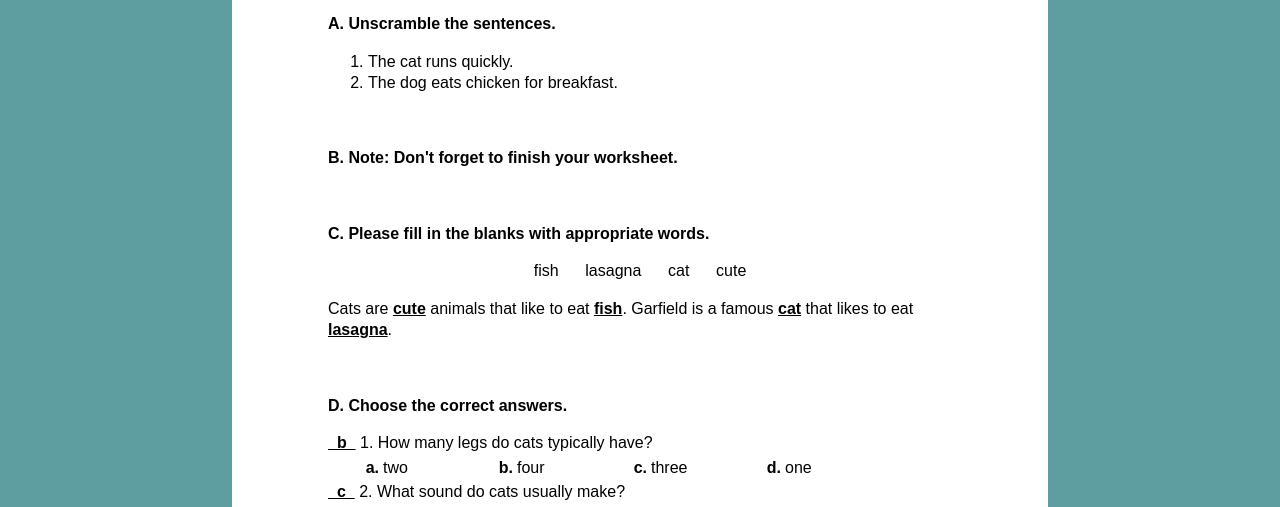
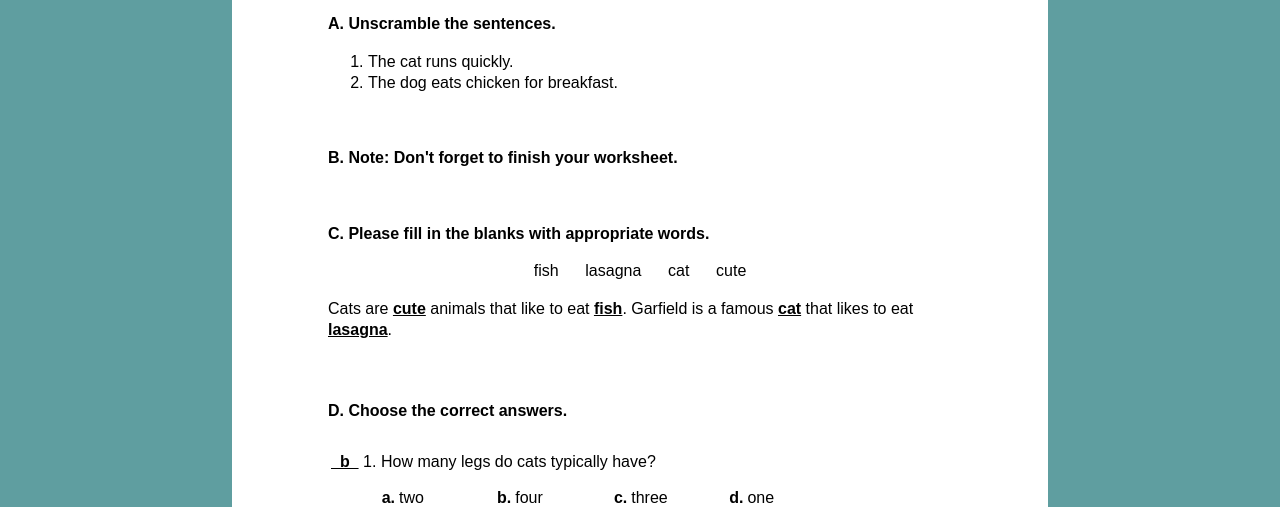
Before and after one commit to pauldelaq/teacher-tools, a plain HTML site: page index.html in a window 1280 px wide. Both pictures are taken after a click on the button 1184 px from the left and 29 px from the top of the page. Shown: the part 293-800 px from the top of the page. Drawn offline with Linux system fonts and the light colour scheme.

Commit message:
modified layout for multiple choice questions and matching (used tables and added buffer cell for better alignment), created class to simulate line height (since pasting often adds padding)

```diff
--- a/script.js
+++ b/script.js
@@ -275,6 +275,7 @@ function renderExerciseBlocks() {
 
         if (block.type === "word-matching") {
             const generatedPhrases = document.createElement("div");
+            generatedPhrases.classList.add("simulate-line-height");
 
             let hasHeading = false;
             if (block.data.heading) {
@@ -299,16 +300,28 @@ function renderExerciseBlocks() {
                 pairs.forEach((item, index) => {
                     const row = document.createElement("tr");
 
+                    const spaceAndNumber = document.createElement("td");
+                    spaceAndNumber.classList.add("space-and-number");
+                    spaceAndNumber.innerText = `___ ${index + 1}. `
+                    row.appendChild(spaceAndNumber);
+
                     const leftCell = document.createElement("td");
-                    leftCell.innerHTML = `___ ${index + 1}. ${item.left}`;
+                    leftCell.innerText = `${item.left}`;
+                    leftCell.classList.add("matching-left");
                     row.appendChild(leftCell);
 
+                    const letterCell = document.createElement("td");
+                    letterCell.classList.add("letter-cell");
+                    const letter = String.fromCharCode(97 + index);
+                    letterCell.innerHTML = `${letter}. `
+                    row.appendChild(letterCell);
+
                     const rightCell = document.createElement("td");
-                    const letter = String.fromCharCode(97 + index);
                     const option = options[index];
                     if (option) {
-                        rightCell.innerHTML = `<span class="bold">${letter}.</span> ${option.text}`;
+                        rightCell.innerText = `${option.text}`;
                     }
+                    rightCell.classList.add("matching-right");
                     row.appendChild(rightCell);
 
                     matchTable.appendChild(row);
@@ -329,16 +342,27 @@ function renderExerciseBlocks() {
                     // convert to a/b/c/d
                     const abcd = String.fromCharCode(97 + correctOptionIndex);
 
-                    leftCell.innerHTML = `<span class="underlined">&nbsp;&nbsp;${abcd}&nbsp;&nbsp;</span> ${index + 1}. ${item.left}`;
+                    const spaceAndNumber = document.createElement("td");
+                    spaceAndNumber.classList.add("space-and-number");
+                    spaceAndNumber.innerHTML = `<span class="underlined">&nbsp;&nbsp;${abcd}&nbsp;&nbsp;</span> ${index + 1}. `;
+                    row.appendChild(spaceAndNumber);
 
+                    leftCell.innerText = `${item.left}`;
+                    leftCell.classList.add("matching-left");
                     row.appendChild(leftCell);
 
+                    const letterCell = document.createElement("td");
+                    letterCell.classList.add("letter-cell");
+                    const letter = String.fromCharCode(97 + index);
+                    letterCell.innerHTML = `${letter}. `
+                    row.appendChild(letterCell);
+
                     const rightCell = document.createElement("td");
-                    const letter = String.fromCharCode(97 + index);
                     const option = options[index];
                     if (option) {
-                        rightCell.innerHTML = `<span class="bold">${letter}.</span> ${option.text}`;
+                        rightCell.innerText = `${option.text}`;
                     }
+                    rightCell.classList.add("matching-right");
                     row.appendChild(rightCell);
 
                     matchTable.appendChild(row);
@@ -459,6 +483,7 @@ function renderExerciseBlocks() {
 
         if (block.type === "multiple-choice-question") {
             const generatedMCQsContainer = document.createElement("div");
+            generatedMCQsContainer.classList.add("simulate-line-height");
 
             let hasHeading = false;
             if (block.data.heading) {
@@ -481,29 +506,50 @@ function renderExerciseBlocks() {
                 questionsToRender.forEach((question, index) => {
                     const generatedQuestionItem = document.createElement("div");
 
-                    generatedQuestionItem.textContent = `___ ${index + 1}. ${question.prompt}`;
-
-                    generatedChoicesTable = document.createElement("table");
+                    // Single table for question + choices
+                    const generatedChoicesTable = document.createElement("table");
                     generatedChoicesTable.classList.add("multiple-choice-options");
 
+                    // ----- First row: space-and-number + question -----
+                    const questionRow = document.createElement("tr");
+
+                    const spaceAndNumber = document.createElement("td");
+                    spaceAndNumber.classList.add("space-and-number");
+                    spaceAndNumber.textContent = `___ ${index + 1}. `;
+                    questionRow.appendChild(spaceAndNumber);
+
+                    // Compute how many columns the choices will use
+                    const choiceCols = question.choices.length * 2; // letter + text per choice
+
+                    const questionText = document.createElement("td");
+                    questionText.colSpan = choiceCols;
+                    questionText.textContent = `${question.prompt}`;
+                    questionRow.appendChild(questionText);
+
+                    generatedChoicesTable.appendChild(questionRow);
+
+                    // ----- Second row: buffer cell + all choices in one row -----
                     const generatedChoiceRow = document.createElement("tr");
 
-                    question.choices.forEach((choice, index) => {
+                    const bufferCell = document.createElement("td");
+                    bufferCell.classList.add("buffer-cell");
+                    generatedChoiceRow.appendChild(bufferCell);
+
+                    question.choices.forEach((choice, choiceIndex) => {
                         const letterCell = document.createElement("td");
                         letterCell.classList.add("letter-cell");
-                        const letter = String.fromCharCode(97 + index);
-
+                        const letter = String.fromCharCode(97 + choiceIndex);
                         letterCell.innerHTML = `${letter}.`;
                         generatedChoiceRow.appendChild(letterCell);
 
                         const generatedChoiceText = document.createElement("td");
                         generatedChoiceText.classList.add("choice-cell");
-                        generatedChoiceText.textContent = `${choice}`
-
+                        generatedChoiceText.textContent = `${choice}`;
                         generatedChoiceRow.appendChild(generatedChoiceText);
                     });
 
                     generatedChoicesTable.appendChild(generatedChoiceRow);
+
                     generatedQuestionItem.appendChild(generatedChoicesTable);
                     generatedMCQsText.appendChild(generatedQuestionItem);
                     generatedMCQsContainer.appendChild(generatedMCQsText);
@@ -514,36 +560,60 @@ function renderExerciseBlocks() {
                 questionsToRender.forEach((question, index) => {
                     const generatedQuestionItem = document.createElement("div");
 
+                    // Single table for question + choices (answer key view)
+                    const generatedChoicesTable = document.createElement("table");
+                    generatedChoicesTable.classList.add("multiple-choice-options");
+                    generatedMCQsContainer.classList.add("simulate-line-height");
+
                     const correctIndex = Number(question.correctIndex);
                     const abcd = String.fromCharCode(97 + correctIndex);
-                    generatedQuestionItem.innerHTML = `<span class="underlined">&nbsp;&nbsp;${abcd}&nbsp;&nbsp;</span> ${index + 1}. ${question.prompt}`;
 
-                    generatedChoicesTable = document.createElement("table");
-                    generatedChoicesTable.classList.add("multiple-choice-options");
+                    // ----- First row: underlined correct letter + number + question -----
+                    const questionRow = document.createElement("tr");
 
+                    const spaceAndNumber = document.createElement("td");
+                    spaceAndNumber.classList.add("space-and-number");
+                    // underline the correct letter, then show the number
+                    spaceAndNumber.innerHTML =
+                        `<span class="underlined">&nbsp;&nbsp;${abcd}&nbsp;&nbsp;</span> ${index + 1}. `;
+                    questionRow.appendChild(spaceAndNumber);
+
+                    // how many columns the choices will use in row 2 (same logic as student)
+                    const choiceCols = question.choices.length * 2; // letter + text per choice
+
+                    const questionText = document.createElement("td");
+                    questionText.colSpan = choiceCols;
+                    questionText.textContent = `${question.prompt}`;
+                    questionRow.appendChild(questionText);
+
+                    generatedChoicesTable.appendChild(questionRow);
+
+                    // ----- Second row: buffer cell + all choices in one row -----
                     const generatedChoiceRow = document.createElement("tr");
 
-                    question.choices.forEach((choice, index) => {
+                    const bufferCell = document.createElement("td");
+                    bufferCell.classList.add("buffer-cell");
+                    generatedChoiceRow.appendChild(bufferCell);
+
+                    question.choices.forEach((choice, choiceIndex) => {
                         const letterCell = document.createElement("td");
                         letterCell.classList.add("letter-cell");
-                        const letter = String.fromCharCode(97 + index);
-
+                        const letter = String.fromCharCode(97 + choiceIndex);
                         letterCell.innerHTML = `${letter}.`;
                         generatedChoiceRow.appendChild(letterCell);
 
                         const generatedChoiceText = document.createElement("td");
                         generatedChoiceText.classList.add("choice-cell");
-                        generatedChoiceText.textContent = `${choice}`
-
+                        generatedChoiceText.textContent = `${choice}`;
                         generatedChoiceRow.appendChild(generatedChoiceText);
                     });
 
                     generatedChoicesTable.appendChild(generatedChoiceRow);
+
                     generatedQuestionItem.appendChild(generatedChoicesTable);
                     generatedMCQsText.appendChild(generatedQuestionItem);
                     generatedMCQsContainer.appendChild(generatedMCQsText);
                 });
-
             }
 
             blockElement = generatedMCQsContainer;
--- a/styles.css
+++ b/styles.css
@@ -231,16 +231,42 @@ label {
 
 .multiple-choice-options {
     table-layout: fixed;
+    padding-bottom: 1em;
+}
+
+.simulate-line-height {
+    line-height: 2em;
 }
 
 .letter-cell {
     text-align: right;
     font-weight: bold;
-    width: 50px;
+    width: 1em;
+    vertical-align: top;
+}
+
+.matching-left {
+    width: 200px;
+    vertical-align: top;
+}
+
+.matching-right {
+    width: 200px;
+    vertical-align: top;
+}
+
+.space-and-number {
+    width: 3em;
+    vertical-align: top;
+}
+
+.buffer-cell {
+    width: 2em;
 }
 
 .choice-cell {
-    width: 5em;
+    width: 6em;
+    vertical-align: top;
 }
 
 .answer-label {
@@ -248,7 +274,6 @@ label {
 }
 
 .matching-layout {
-    width: 100%;
     text-align: left;
 }
 
```
